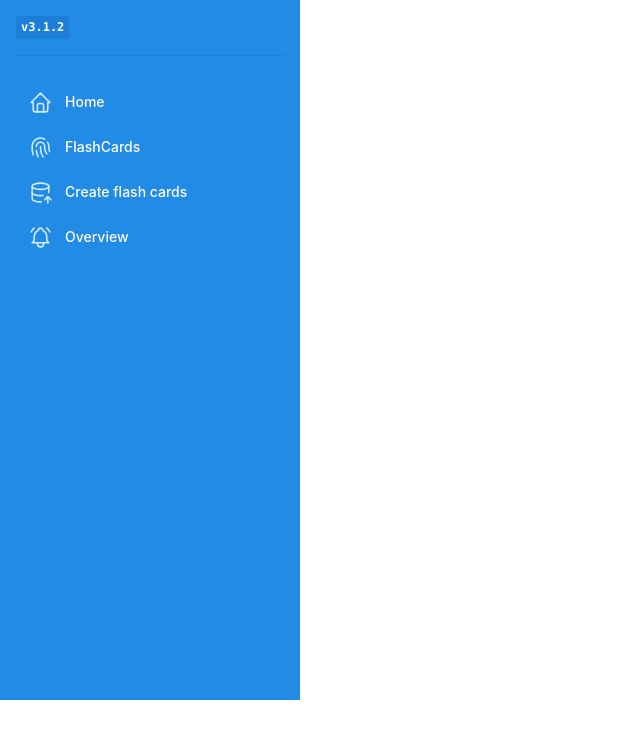
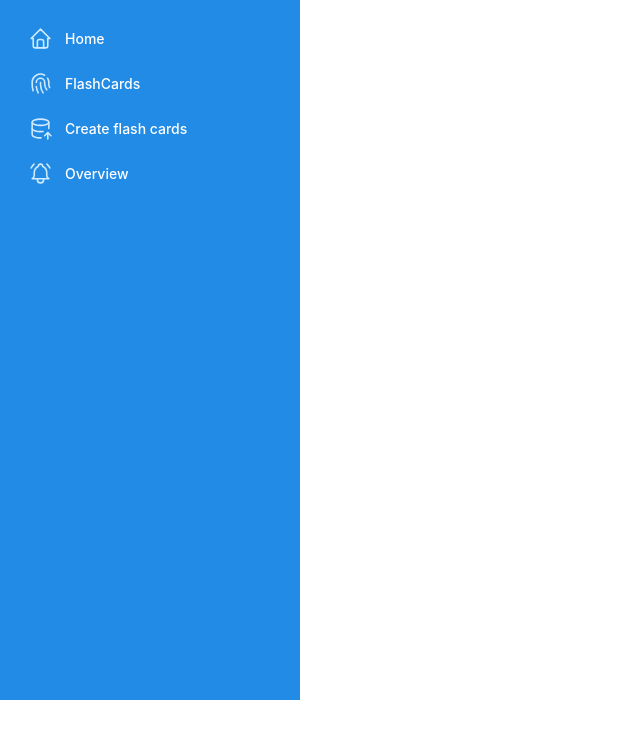
Before and after one commit to ArminJaemaa/FlashCards, a Next.js app in the folder my-app/: page / in a window 1280 px wide. Shown: the top 738 px of the page, without its empty margins (0-640 px from the left). Built offline with nearby package versions, Linux system fonts and the light colour scheme.

Commit message:
feat(navbar): add navigation functionality to navbar

```diff
--- a/my-app/app/navbar.tsx
+++ b/my-app/app/navbar.tsx
@@ -1,51 +1,47 @@
 "use client";
 
-import { useState } from "react";
 import {
   IconBellRinging,
   IconDatabaseImport,
   IconFingerprint,
   IconHome,
 } from "@tabler/icons-react";
-import { Code, Group } from "@mantine/core";
 import classes from "./navbar.module.css";
+import Link from "next/link";
+import { usePathname } from "next/navigation";
 
 const data = [
-  { link: "", label: "Home", icon: IconHome },
-  { link: "", label: "FlashCards", icon: IconFingerprint },
-  { link: "", label: "Create flash cards", icon: IconDatabaseImport },
-  { link: "", label: "Overview", icon: IconBellRinging },
+  { link: "/", label: "Home", icon: IconHome },
+  { link: "/flashcards", label: "FlashCards", icon: IconFingerprint },
+  {
+    link: "/flashcards/create",
+    label: "Create flash cards",
+    icon: IconDatabaseImport,
+  },
+  { link: "flasCards/owerview", label: "Overview", icon: IconBellRinging },
 ];
 
 export function NavbarSimpleColored() {
-  const [active, setActive] = useState("Billing");
+  const pathname = usePathname();
 
-  const links = data.map((item) => (
-    <a
-      className={classes.link}
-      data-active={item.label === active || undefined}
-      href={item.link}
-      key={item.label}
-      onClick={(event) => {
-        event.preventDefault();
-        setActive(item.label);
-      }}
-    >
-      <item.icon className={classes.linkIcon} stroke={1.5} />
-      <span>{item.label}</span>
-    </a>
-  ));
+  const links = data.map((item) => {
+    const isActive = pathname === item.link;
+
+    return (
+      <Link
+        href={item.link}
+        key={item.label}
+        className={`${classes.link} ${isActive ? classes.active : ""}`}
+      >
+        <item.icon className={classes.linkIcon} stroke={1.5} />
+        <span>{item.label}</span>
+      </Link>
+    );
+  });
 
   return (
     <nav className={classes.navbar}>
-      <div className={classes.navbarMain}>
-        <Group className={classes.header} justify="space-between">
-          <Code fw={700} className={classes.version}>
-            v3.1.2
-          </Code>
-        </Group>
-        {links}
-      </div>
+      <div className={classes.navbarMain}>{links}</div>
     </nav>
   );
 }
```
